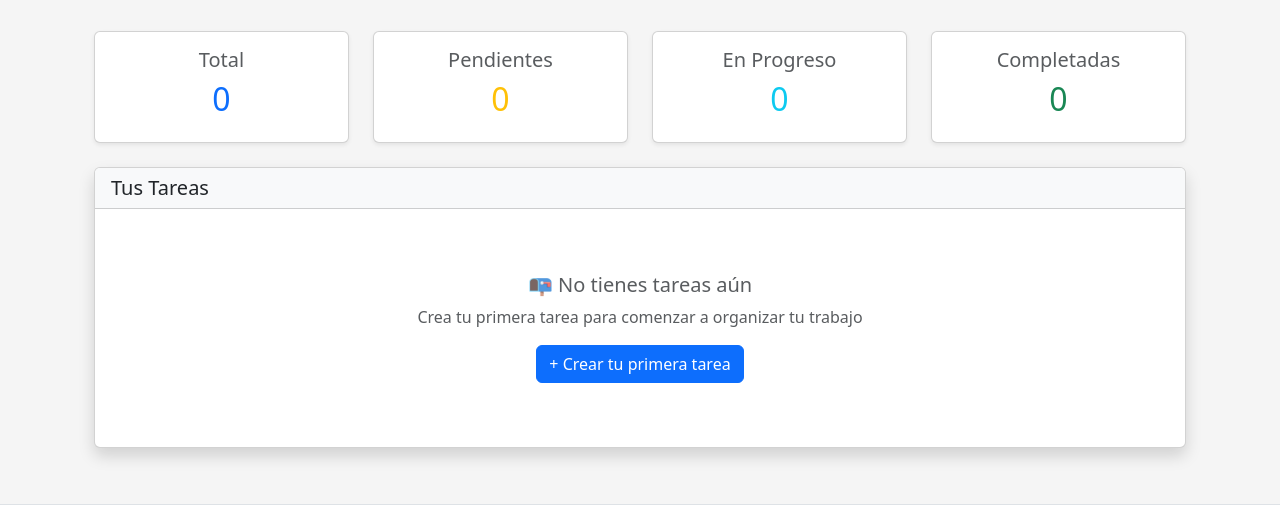
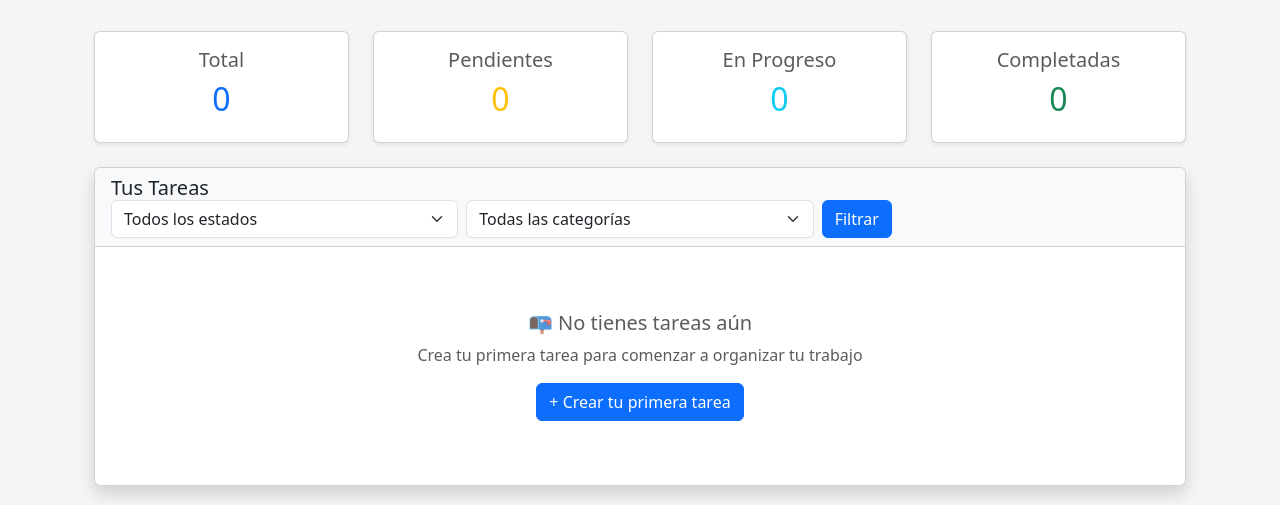
Before and after one commit to fredddev/uab-ti-examen-2, a Flask app: page /tasks/ in a window 1280 px wide. Shown: the part 217-722 px from the top of the page. Run offline with Flask 3, Linux system fonts and the light colour scheme; the visitor is signed in with stand-in values (Sample User, id 1); data that the repository does not hold is empty; some libraries are stand-ins or nearby versions.

Commit message:
agregar filtros por estado y categoría (Historia 23)

```diff
--- a/app/tasks/__init__.py
+++ b/app/tasks/__init__.py
@@ -9,10 +9,32 @@ tasks_bp = Blueprint('tasks', __name__, url_prefix='/tasks')
 @tasks_bp.route('/')
 @login_required
 def list_tasks():
-    """Lista todas las tareas del usuario en el dashboard."""
-    tasks = Task.query.filter_by(user_id=current_user.id).all()
+    """Lista tareas con filtros opcionales."""
+
+    status_filter = request.args.get('status')
+    category_filter = request.args.get('category')
+
+    query = Task.query.filter_by(user_id=current_user.id)
+
+    # filtro por estado
+    if status_filter and status_filter != 'todos':
+        query = query.filter(Task.status == status_filter)
+
+    # filtro por categoría
+    if category_filter and category_filter != 'todas':
+        query = query.filter(Task.category_id == category_filter)
+
+    tasks = query.all()
+
     categories = Category.query.all()
-    return render_template('dashboard.html', tasks=tasks, categories=categories)
+
+    return render_template(
+        'dashboard.html',
+        tasks=tasks,
+        categories=categories,
+        status_filter=status_filter,
+        category_filter=category_filter
+    )
 
 
 @tasks_bp.route('/<int:task_id>')
--- a/templates/dashboard.html
+++ b/templates/dashboard.html
@@ -71,6 +71,33 @@
     <div class="card shadow">
         <div class="card-header bg-light">
             <h5 class="mb-0">Tus Tareas</h5>
+            <form method="GET" class="row g-2">
+
+        <div class="col-md-4">
+            <select class="form-select" name="status">
+                <option value="todos">Todos los estados</option>
+                <option value="pendiente">Pendiente</option>
+                <option value="en_progreso">En progreso</option>
+                <option value="completado">Completado</option>
+            </select>
+        </div>
+
+        <div class="col-md-4">
+            <select class="form-select" name="category">
+                <option value="todas">Todas las categorías</option>
+                {% for category in categories %}
+                    <option value="{{ category.id }}">{{ category.name }}</option>
+                {% endfor %}
+            </select>
+        </div>
+
+        <div class="col-md-4">
+            <button type="submit" class="btn btn-primary">
+                Filtrar
+            </button>
+        </div>
+
+    </form>
         </div>
         <div class="card-body">
             {% if tasks %}
```
